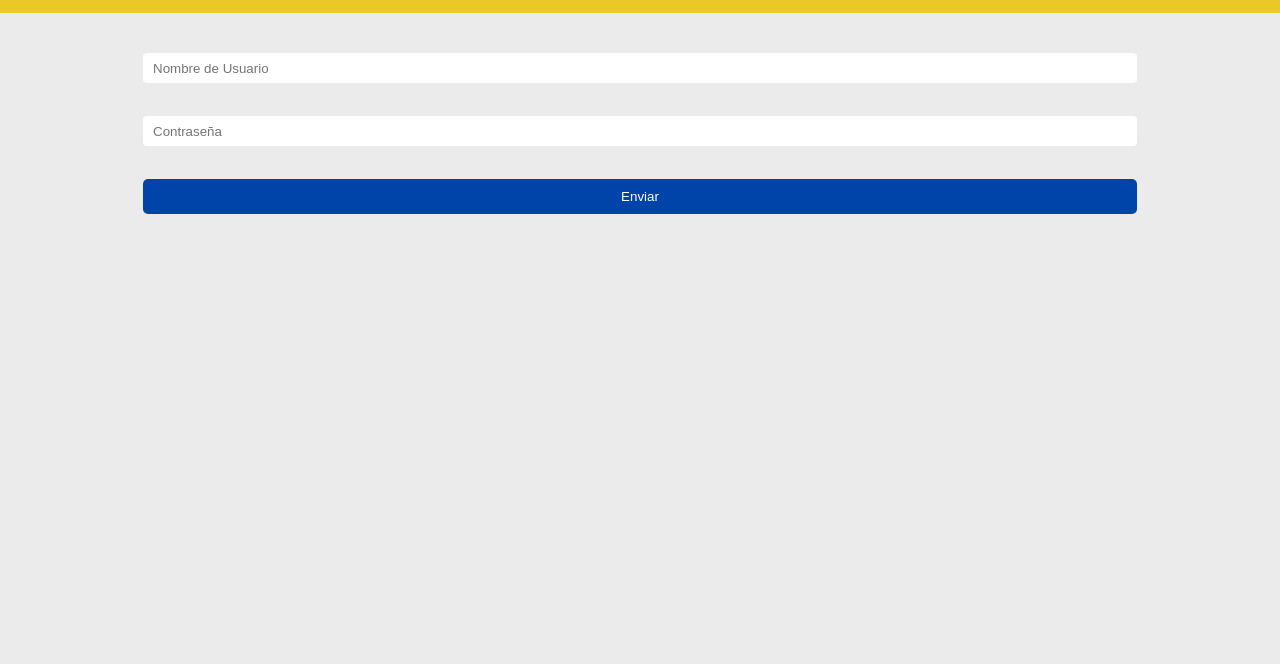
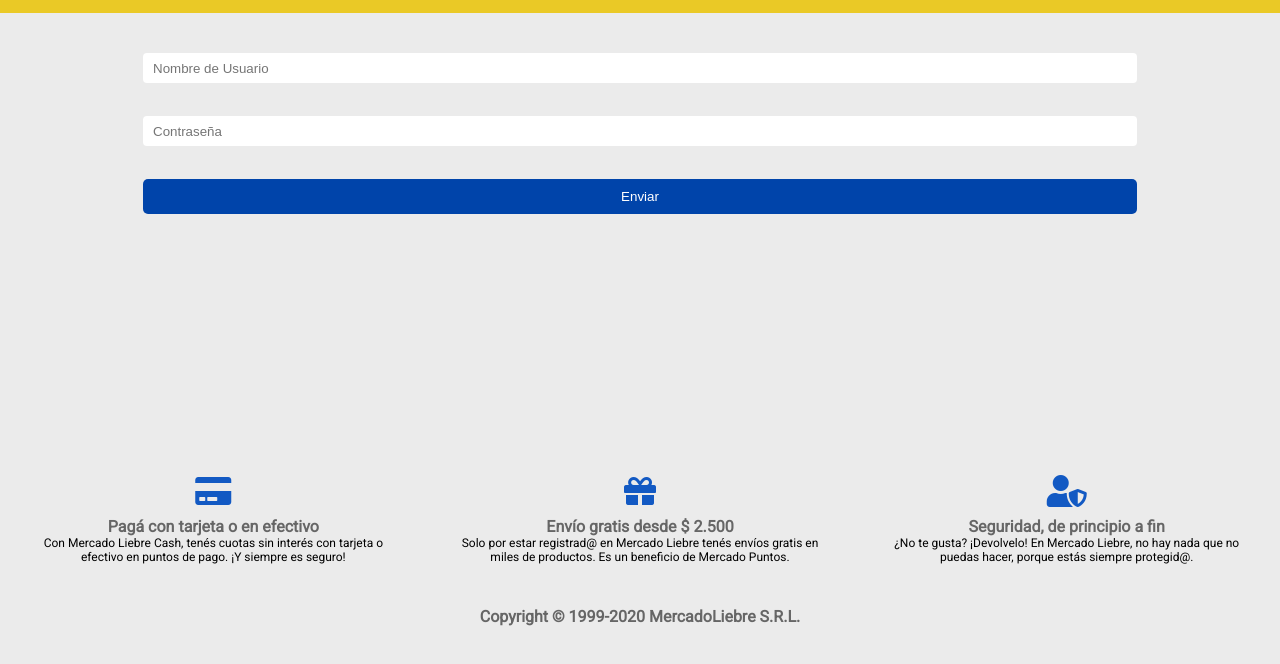
Before and after one commit to ConraA/MercadoLiebre, a website: page views/login.html in a window 1280 px wide. Shown: the part 136-800 px from the top of the page. Drawn offline with Linux system fonts and the light colour scheme.

Commit message:
added footer

```diff
--- a/public/css/login.css
+++ b/public/css/login.css
@@ -165,6 +165,8 @@ main section h3{
   footer {
     text-align: center;
     justify-content: center;
+    position: fixed;
+    bottom: 0;
   }
 
   footer article {
@@ -174,6 +176,9 @@ main section h3{
     font-size: 2em;
     margin-bottom: 10px;
     color: #1259c3;
+  }
+  footer h4 {
+    color: #666;
   }
 
   @media (min-width: 769px) {
@@ -220,5 +225,19 @@ main section h3{
     div.burger-menu {
       display: none;
     }
-
+    footer div {
+      display: flex;
+      width: 100%;
+    }
+    footer article {
+      width: 33%;
+    }
+    footer article i:hover{
+      color:#0044aa;
+    }
+    footer div.copyright {
+      justify-content: center;
+      margin-top: 1%;
+      margin-bottom: 3%;
+    }
   }
--- a/public/css/register.css
+++ b/public/css/register.css
@@ -176,6 +176,8 @@ body{
   footer {
     text-align: center;
     justify-content: center;
+    /* position: fixed;
+    bottom: 0; */
   }
 
   footer article {
@@ -185,6 +187,9 @@ body{
     font-size: 2em;
     margin-bottom: 10px;
     color: #1259c3;
+  }
+  footer h4 {
+    color: #666;
   }
 
   @media (min-width: 769px) {
@@ -231,5 +236,19 @@ body{
     div.burger-menu {
       display: none;
     }
-
+    footer div {
+      display: flex;
+      width: 100%;
+    }
+    footer article {
+      width: 33%;
+    }
+    footer article i:hover{
+      color:#0044aa;
+    }
+    footer div.copyright {
+      justify-content: center;
+      margin-top: 1%;
+      margin-bottom: 3%;
+    }
   }
--- a/public/css/styles.css
+++ b/public/css/styles.css
@@ -140,7 +140,7 @@ h3,
   color: #666;
 }
 .description-div{
-  height: 0;
+  /* height: 0; */
   opacity: 0;
   transition: opacity 200ms ease-in-out, height 300ms ease-in-out;
 }
@@ -180,6 +180,8 @@ main section article img {
 main section article i,
 .discount {
   width: 70%;
+  display: flex;
+  justify-content: center;
   color: #39b54a;
 }
 
@@ -228,6 +230,9 @@ header ul {
   main section .products article {
     width: 45%;
   }
+  .discount {
+    justify-content: end;
+  }
 }
 
 footer {
@@ -246,6 +251,7 @@ footer article i {
 footer h4 {
   color: #666;
 }
+
 @media (min-width: 769px) {
   main section .products article {
     width: 22%;
@@ -290,6 +296,7 @@ footer h4 {
   div.burger-menu {
     display: none;
   }
+  /* FOOTER */
   footer div {
     display: flex;
     width: 100%;
@@ -302,7 +309,8 @@ footer h4 {
   }
   footer div.copyright {
     justify-content: center;
-
+    margin-top: 1%;
+    margin-bottom: 3%;
   }
   /* h4 {
     width: 100%;
--- a/views/login.html
+++ b/views/login.html
@@ -53,5 +53,39 @@
             <button type="submit">Enviar</button>
         </form>
     </main>
+    <footer>
+        <div>
+            <article>
+                <i class="fas fa-credit-card"></i>
+                <h4>Pagá con tarjeta o en efectivo</h4>
+                <p>
+                    Con Mercado Liebre Cash, tenés cuotas sin interés con tarjeta o efectivo en puntos de pago. ¡Y
+                    siempre
+                    es seguro!
+                </p>
+            </article>
+            <article>
+                <i class="fas fa-gift"></i>
+                <h4>Envío gratis desde $ 2.500</h4>
+                <p>
+                    Solo por estar registrad@ en Mercado Liebre tenés envíos gratis en miles de productos. Es un
+                    beneficio
+                    de
+                    Mercado Puntos.
+                </p>
+            </article>
+            <article>
+                <i class="fas fa-user-shield"></i>
+                <h4>Seguridad, de principio a fin</h4>
+                <p>
+                    ¿No te gusta? ¡Devolvelo! En Mercado Liebre, no hay nada que no puedas hacer, porque estás siempre
+                    protegid@.
+                </p>
+            </article>
+        </div>
+        <div class="copyright">
+            <h4>Copyright © 1999-2020 MercadoLiebre S.R.L.</h4>
+        </div>
+    </footer>
 </body>
 </html>
```
Also changed, not shown: views/register.html (+34 -0 lines).
